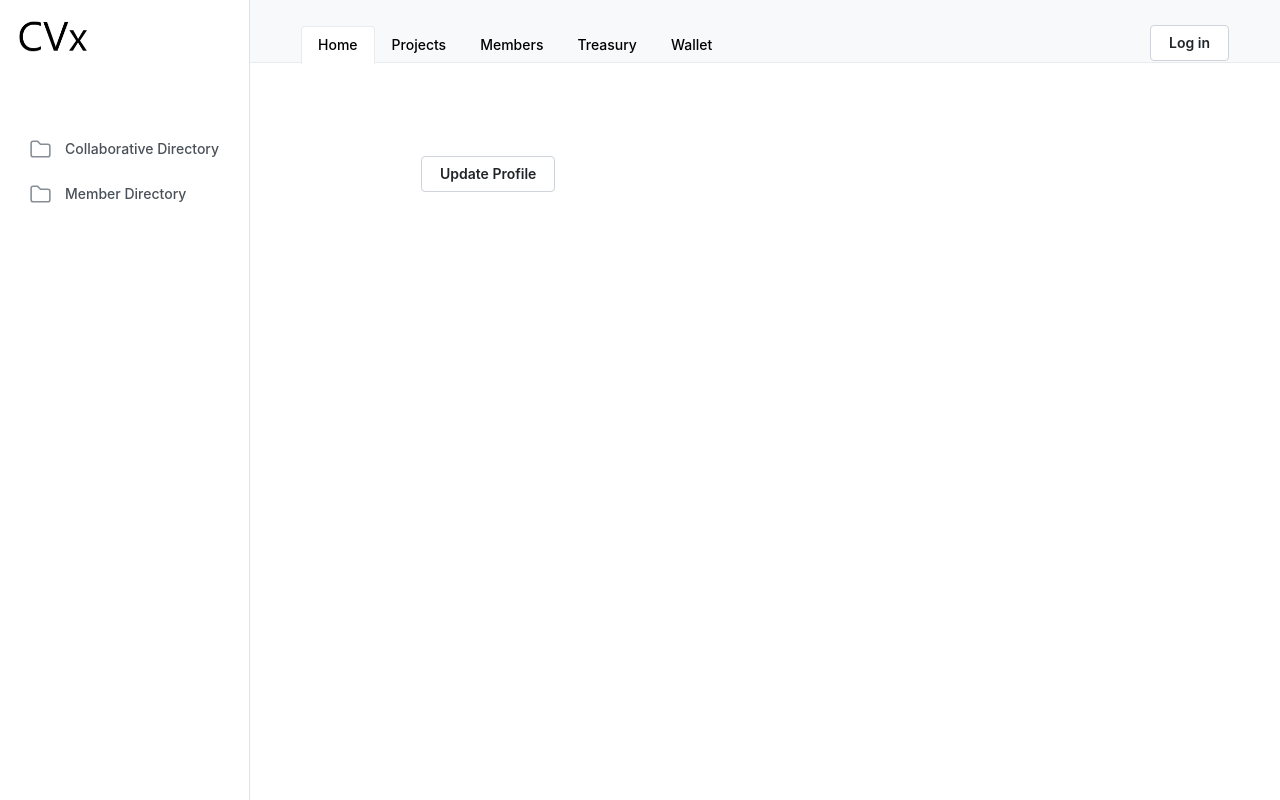
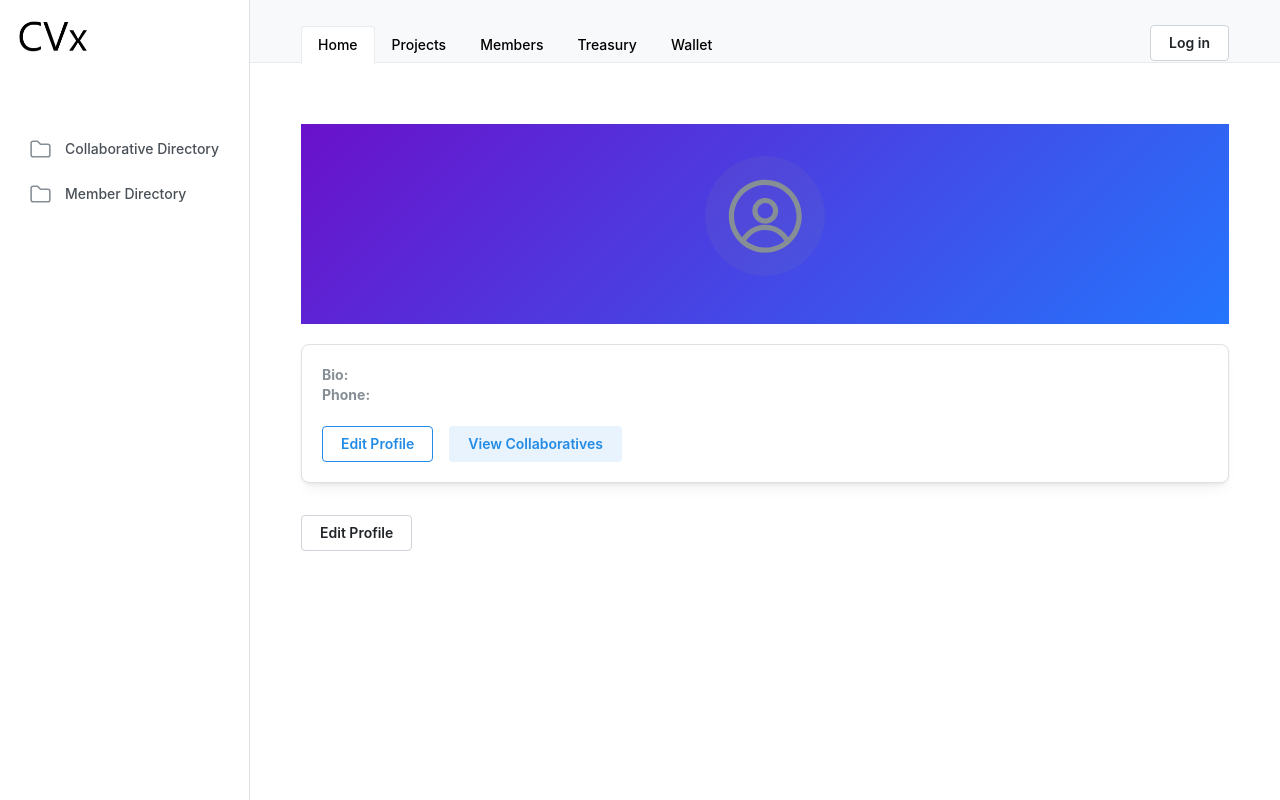
Before and after one commit to AlignedWorks/CVxMantineUI, a React (Vite) app: page /user-profile in a window 1280 px wide. Built offline with nearby package versions, Linux system fonts and the light colour scheme; no server answers.

Commit message:
Add dashboard route and make some layout changes

```diff
--- a/src/App.tsx
+++ b/src/App.tsx
@@ -14,6 +14,7 @@ import { MemberDirectory } from './pages/MemberDirectory.page';
 import { UserProfile } from './pages/UserProfile.page';
 import { CreateCollaborative } from './pages/CreateCollaborative.page.tsx';
 import { NotFound } from './components/404/NotFound.tsx';
+import { Dashboard } from "./pages/Dashboard.page.tsx";
 
 export default function App() {
   const [opened] = useDisclosure();
@@ -47,6 +48,7 @@ export default function App() {
               <Route path="/member-directory" element={<MemberDirectory />} />
               <Route path="/user-profile" element={<UserProfile />} />
               <Route path="/create-collaborative" element={<CreateCollaborative />} />
+              <Route path="/dashboard" element={<Dashboard />} />
             </Routes>
           </AppShell.Main>
 
--- a/src/pages/CollaborativeDirectory.page.tsx
+++ b/src/pages/CollaborativeDirectory.page.tsx
@@ -88,7 +88,7 @@ export function CollaborativeDirectory() {
             <Text size="md" c="#666" mb="xs">
               Projects: <br/>{collaborative.skills.join(', ')}
             </Text>
-            <Button variant="outline" size="sm" mt="xl">View</Button>
+            <Button variant="outline" size="sm" mt="auto">View</Button>
           </Card>
         ))}
       </SimpleGrid>
--- a/src/pages/MemberDirectory.page.tsx
+++ b/src/pages/MemberDirectory.page.tsx
@@ -89,7 +89,7 @@ export function MemberDirectory() {
               {user.location}
             </Text>
             <Group justify="center" mt="md">
-              <Button variant="light" color="gray" size="xs" onClick={() => handleEditClick(user)}>
+              <Button variant="outline" size="sm" mt="lg" onClick={() => handleEditClick(user)}>
                 View Profile
               </Button>
             </Group>
--- a/src/pages/UserProfile.page.tsx
+++ b/src/pages/UserProfile.page.tsx
@@ -1,5 +1,5 @@
 import { useEffect, useState } from "react";
-import { Container, Avatar, Title, Textarea, TextInput, Modal, Group, Button, SimpleGrid, } from '@mantine/core';
+import { Container, Avatar, Title, Card, Text, Textarea, TextInput, Modal, Group, Button, SimpleGrid, } from '@mantine/core';
 
 interface User {
   username: string;
@@ -75,7 +75,7 @@ export function UserProfile() {
 
   return (
     <>
-    <Container size="sm" py="xl">
+    <Container size="md" py="xl">
         <Group>
           <div>
           { user ? (
@@ -93,9 +93,33 @@ export function UserProfile() {
           </div>
         </Group>
 
+        <div style={{ background: 'linear-gradient(135deg, #6a11cb, #2575fc)', padding: '2rem 0' }}>
+          <Avatar src={user?.avatarUrl} size={120} radius={120} mx="auto" />
+          <Title order={2} align="center" color="white" mt="md">
+            {user?.firstName} {user?.lastName}
+          </Title>
+          <Text align="center" color="white" size="sm">
+            {user?.memberStatus}
+          </Text>
+        </div>
+
+        <Card shadow="sm" padding="lg" radius="md" withBorder mt="lg">
+          <Text size="sm" color="dimmed">
+            <strong>Bio:</strong> {user?.bio}
+          </Text>
+          <Text size="sm" color="dimmed">
+            <strong>Phone:</strong> {user?.phoneNumber}
+          </Text>
+
+          <Group position="center" mt="lg">
+            <Button variant="outline">Edit Profile</Button>
+            <Button variant="light">View Collaboratives</Button>
+          </Group>
+        </Card>
+
         <Group mt="xl">
           <Button variant="default" onClick={() => setModalOpened(true)}>
-            Update Profile
+            Edit Profile
           </Button>
         </Group>
     </Container>
```
